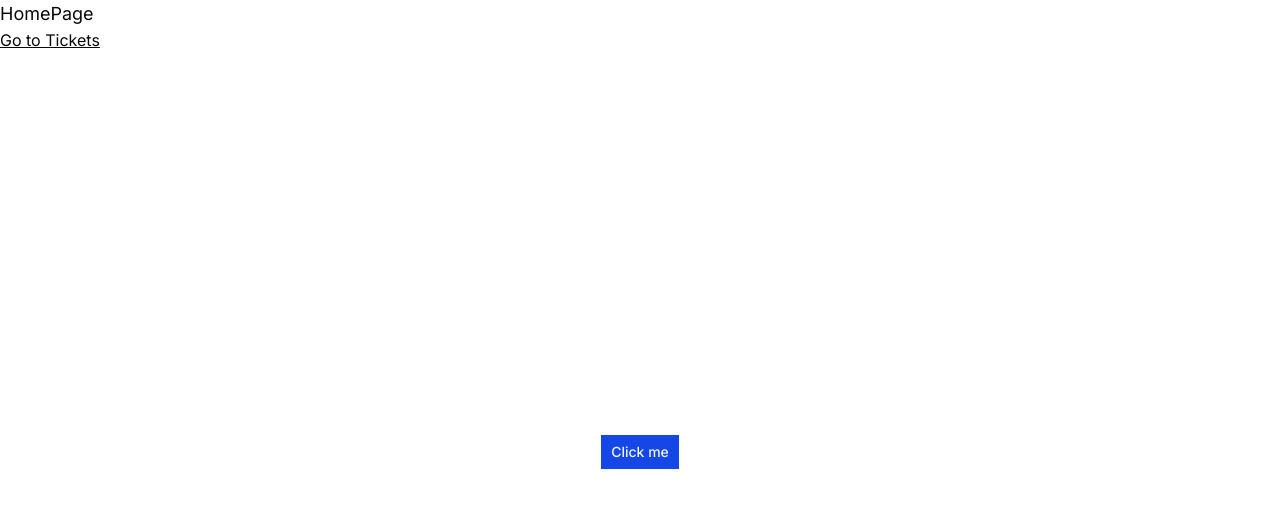
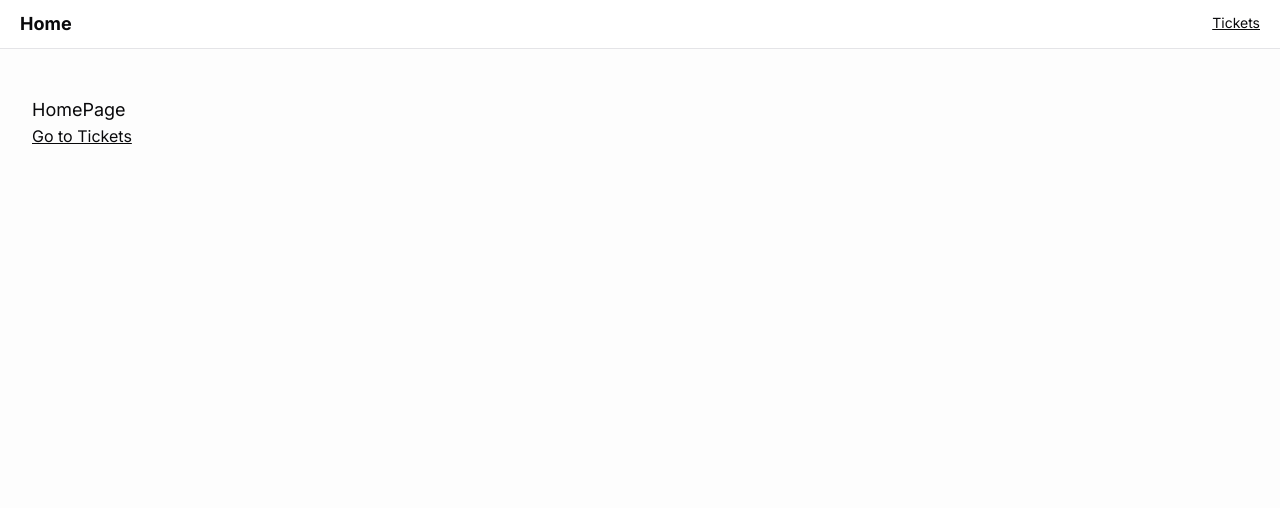
Before and after one commit to temivan/ticket-bounty-app, a Next.js app: page / in a window 1280 px wide. Shown: the top 508 px of the page. Built offline with nearby package versions, Linux system fonts and the light colour scheme.

Commit message:
Add nav bar and main layout, update metadata
by: claude

```diff
--- a/src/app/layout.tsx
+++ b/src/app/layout.tsx
@@ -1,13 +1,15 @@
 import './globals.css';
 import type { Metadata } from 'next';
 import { Inter } from 'next/font/google';
+import Link from 'next/link';
 import { cn } from '@/lib/utils';
+import { homePath, ticketsPath } from '@/paths';
 
 const inter = Inter({ subsets: ['latin'], variable: '--font-sans' });
 
 export const metadata: Metadata = {
-  title: 'Create Next App',
-  description: 'Generated by create next app',
+  title: 'Ticket Bounty',
+  description: 'Resolve issues for bounties',
 };
 
 export default function RootLayout({
@@ -17,7 +19,23 @@ export default function RootLayout({
 }>) {
   return (
     <html lang="en" className={cn('h-full', 'antialiased', 'font-sans', inter.variable)}>
-      <body className="flex min-h-full flex-col">{children}</body>
+      <body className="flex min-h-full flex-col">
+        <nav className="bg-background/95 supports-backdrop-blur:bg-background/60 fixed top-0 right-0 left-0 z-20 flex w-full justify-between border-b px-5 py-2.5 backdrop-blur">
+          <div>
+            <Link href={homePath()} className="text-lg font-bold">
+              Home
+            </Link>
+          </div>
+          <div>
+            <Link href={ticketsPath()} className="text-sm underline">
+              Tickets
+            </Link>
+          </div>
+        </nav>
+        <main className="bg-secondary/20 flex min-h-screen flex-1 flex-col overflow-x-hidden overflow-y-auto px-8 py-24">
+          {children}
+        </main>
+      </body>
     </html>
   );
 }
--- a/src/app/page.tsx
+++ b/src/app/page.tsx
@@ -1,5 +1,4 @@
 import Link from 'next/link';
-import { Button } from '@/components/ui/button';
 import { ticketsPath } from '@/paths';
 
 const HomePage = () => {
@@ -9,9 +8,6 @@ const HomePage = () => {
       <Link href={ticketsPath()} className="underline">
         Go to Tickets
       </Link>
-      <div className="flex min-h-svh items-center justify-center">
-        <Button>Click me</Button>
-      </div>
     </div>
   );
 };
```
